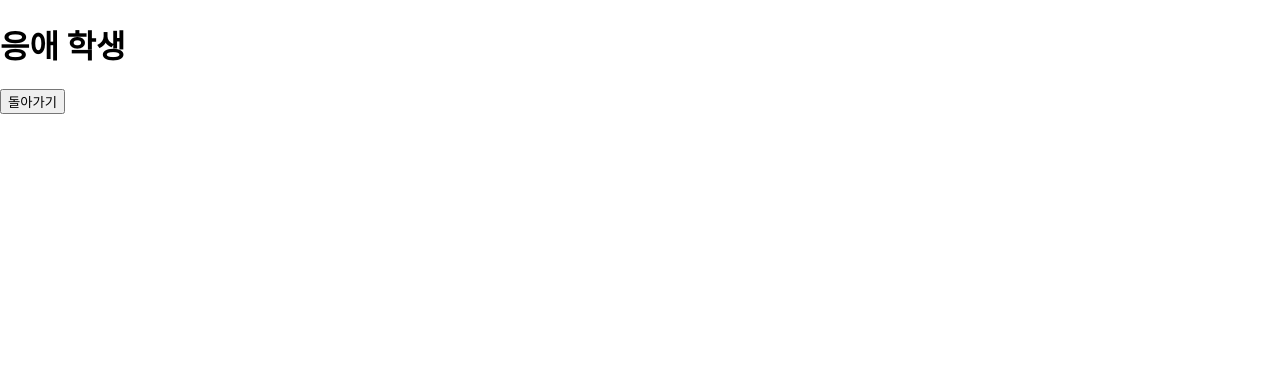
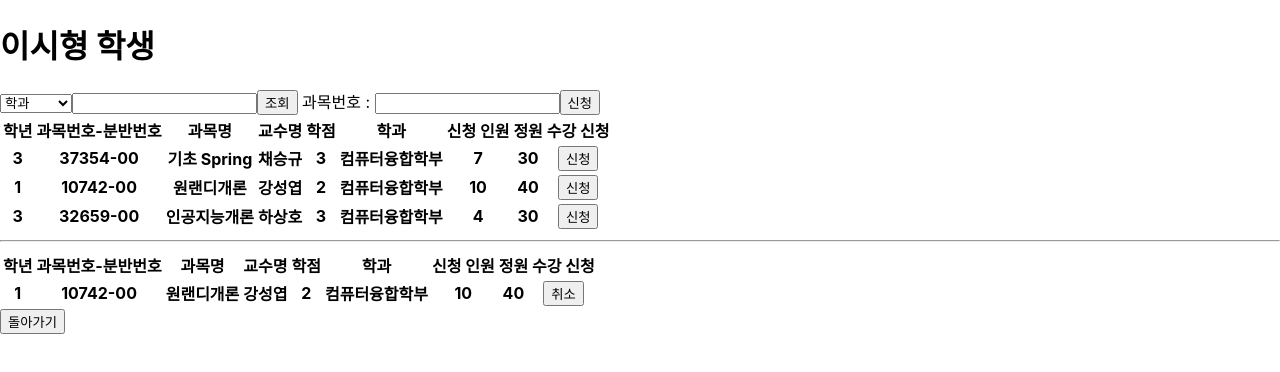
Before and after one commit to DoNotRoughly/1stCnSContest-Front-end, a React (Create React App) app: page / in a window 1280 px wide. Both pictures are taken after a click on the button "제출". Shown: the top 372 px of the page. Built offline with nearby package versions, Linux system fonts and the light colour scheme.

Commit message:
:sparkles: 수강 신청, 수강 취소 구현

```diff
--- a/src/App.tsx
+++ b/src/App.tsx
@@ -2,7 +2,7 @@ import React, { useState } from "react";
 import "./App.css";
 import Login from "./component/Login";
 import MainPage from "./component/MainPage";
-import { EmptyUserData } from "./utill/Types";
+import { EmptyUserData } from "./utill/types";
 
 function App() {
   const [logined, setLogined] = useState(false);
@@ -13,7 +13,11 @@ function App() {
       {!logined ? (
         <Login setLogined={setLogined} setUserData={setUserData} />
       ) : (
-        <MainPage setLogined={setLogined} userData={userData} />
+        <MainPage
+          setLogined={setLogined}
+          userData={userData}
+          setUserData={setUserData}
+        />
       )}
     </div>
   );
--- a/src/component/AdminPage.tsx
+++ b/src/component/AdminPage.tsx
@@ -1,5 +1,5 @@
 import React, { useState } from "react";
-import { UserData } from "../utill/Types";
+import { UserData } from "../utill/types";
 
 // Props 타입 명시
 interface Props {
--- a/src/component/Login.tsx
+++ b/src/component/Login.tsx
@@ -1,5 +1,6 @@
 import React, { useState } from "react";
-import { UserData } from "../utill/Types";
+import { dummyUserData } from "../utill/dummies";
+import { UserData } from "../utill/types";
 
 // Props 타입 명시
 interface Props {
@@ -14,14 +15,7 @@ const Login: React.FC<Props> = ({ setLogined, setUserData }) => {
 
   const testLoginMechanism = () => {
     if (true || (studentId === "201802130" && pw === "990915")) {
-      setUserData({
-        type: "student", // 학생인지 관리자인지, "student" or "admin"
-        id: "201802130", // 학번
-        year: "3", // 학년
-        name: "이시형", // 이름
-        email: "dcd124012@gmail.com", // 이메일
-        applicated: [], // 신청한 과목 리스트
-      });
+      setUserData(dummyUserData);
       setLogined(true);
     } else {
       alert("아이디 또는 비밀번호를 잘못 입력했습니다.");
@@ -30,6 +24,7 @@ const Login: React.FC<Props> = ({ setLogined, setUserData }) => {
 
   return (
     <>
+      <h1>로그인</h1>
       <label>학번: </label>
       <input
         type="text"
--- a/src/component/MainPage.tsx
+++ b/src/component/MainPage.tsx
@@ -1,5 +1,5 @@
-import React, { useState } from "react";
-import { UserData } from "../utill/Types";
+import React from "react";
+import { UserData } from "../utill/types";
 import AdminPage from "./AdminPage";
 import StudentPage from "./StudentPage";
 
@@ -7,14 +7,19 @@ import StudentPage from "./StudentPage";
 interface Props {
   setLogined: (value: boolean) => void;
   userData: UserData;
+  setUserData: (value: UserData) => void;
 }
 
 // 유저 타입에 따라 각각의 메인페이지로 이동.
-const MainPage: React.FC<Props> = ({ setLogined, userData }) => {
+const MainPage: React.FC<Props> = ({ setLogined, userData, setUserData }) => {
   return (
     <>
       {userData.type === "student" ? (
-        <StudentPage setLogined={setLogined} userData={userData} />
+        <StudentPage
+          setLogined={setLogined}
+          userData={userData}
+          setUserData={setUserData}
+        />
       ) : (
         <AdminPage setLogined={setLogined} userData={userData} />
       )}
--- a/src/component/StudentPage.tsx
+++ b/src/component/StudentPage.tsx
@@ -1,17 +1,46 @@
 import React, { useState } from "react";
-import { UserData } from "../utill/Types";
+import { dummyApplied, dummyFiltered } from "../utill/dummies";
+import { Course, EmptyUserData, UserData } from "../utill/types";
+import ApplyByCourseId from "./student/ApplyByCourseId";
+import CourseTable from "./student/CourseTable";
+import Filter from "./student/Filter";
 
 // Props 타입 명시
 interface Props {
   setLogined: (value: boolean) => void;
   userData: UserData;
+  setUserData: (value: UserData) => void;
 }
 
-const StudentPage: React.FC<Props> = ({ setLogined, userData }) => {
+const StudentPage: React.FC<Props> = ({
+  setLogined,
+  userData,
+  setUserData,
+}) => {
+  // const emptyList: Course[] = [];
+  const [filteredCourse, setFilteredCourse] = useState(dummyFiltered);
+  const [applicated, setApplicated] = useState(dummyApplied);
+
   return (
     <>
-      <h1>응애 학생</h1>
-      <button onClick={() => setLogined(false)}>돌아가기</button>
+      <h1>{`${userData.name} 학생`}</h1>
+      <Filter setFilteredCourse={setFilteredCourse} />
+      <ApplyByCourseId setUserData={setUserData} />
+      <CourseTable
+        type={0}
+        courseList={filteredCourse}
+        setUserData={setUserData}
+      />
+      <hr />
+      <CourseTable type={1} courseList={applicated} setUserData={setUserData} />
+      <button
+        onClick={() => {
+          setUserData(EmptyUserData);
+          setLogined(false);
+        }}
+      >
+        {`돌아가기`}
+      </button>
     </>
   );
 };
--- /dev/null
+++ b/src/component/student/ApplyByCourseId.tsx
@@ -0,0 +1,31 @@
+import React, { useState } from "react";
+import { EmptyUserData, UserData } from "../../utill/types";
+
+// Props 타입 명시
+interface Props {
+  setUserData: (value: UserData) => void;
+}
+
+const ApplyByCourseId: React.FC<Props> = ({ setUserData }) => {
+  const [courseId, setCourseId] = useState("");
+
+  const apply = () => {
+    // 통신해서 과목번호를 입력하여 수강신청
+    let data: UserData = EmptyUserData;
+    setUserData(data);
+  };
+
+  return (
+    <>
+      {` 과목번호 : `}
+      <input
+        type="text"
+        value={courseId}
+        onChange={(event) => setCourseId(event.target.value)}
+      />
+      <button onClick={() => apply()}>신청</button>
+    </>
+  );
+};
+
+export default ApplyByCourseId;
--- /dev/null
+++ b/src/component/student/CourseRow.tsx
@@ -0,0 +1,47 @@
+import React, { useState } from "react";
+import { Course, EmptyUserData, UserData } from "../../utill/types";
+
+// Props 타입 명시
+interface Props {
+  type: number;
+  course: Course;
+  setUserData: (value: UserData) => void;
+}
+
+const CourseRow: React.FC<Props> = ({ type, course, setUserData }) => {
+  const apply = () => {
+    // 수강 신청을 보냄
+    let data: UserData = EmptyUserData;
+    setUserData(data);
+  };
+
+  const cancel = () => {
+    // 취소 신청 보냄
+    let data: UserData = EmptyUserData;
+    setUserData(data);
+  };
+
+  return (
+    <tr>
+      <th>{course.year}</th>
+      <th>{course.courseId}</th>
+      <th>{course.name}</th>
+      <th>{course.professor}</th>
+      <th>{course.point}</th>
+      <th>{course.major}</th>
+      <th>{course.studentIds.length}</th>
+      <th>{course.maxPeople}</th>
+      {type ? (
+        <th>
+          <button onClick={cancel}>취소</button>
+        </th>
+      ) : (
+        <th>
+          <button onClick={apply}>신청</button>
+        </th>
+      )}
+    </tr>
+  );
+};
+
+export default CourseRow;
--- /dev/null
+++ b/src/component/student/CourseTable.tsx
@@ -0,0 +1,33 @@
+import React, { useState } from "react";
+import { Course, UserData } from "../../utill/types";
+import CourseRow from "./CourseRow";
+
+// Props 타입 명시
+interface Props {
+  type: number;
+  courseList: Course[];
+  setUserData: (value: UserData) => void;
+}
+
+const CourseTable: React.FC<Props> = ({ type, courseList, setUserData }) => {
+  return (
+    <table>
+      <tr>
+        <th>학년</th>
+        <th>과목번호-분반번호</th>
+        <th>과목명</th>
+        <th>교수명</th>
+        <th>학점</th>
+        <th>학과</th>
+        <th>신청 인원</th>
+        <th>정원</th>
+        <th>수강 신청</th>
+      </tr>
+      {courseList.map((course) => (
+        <CourseRow type={type} course={course} setUserData={setUserData} />
+      ))}
+    </table>
+  );
+};
+
+export default CourseTable;
--- /dev/null
+++ b/src/component/student/Filter.tsx
@@ -0,0 +1,38 @@
+import React, { useState } from "react";
+import { Course } from "../../utill/types";
+
+// Props 타입 명시
+interface Props {
+  setFilteredCourse: (value: Course[]) => void;
+}
+
+const Filter: React.FC<Props> = ({ setFilteredCourse }) => {
+  const [value, setValue] = useState("");
+
+  const getFilteredCourses = () => {
+    // 통신해서 필터된 과목 받아오기
+    let data: Course[] = [];
+    alert("과목을 조회합니다.");
+    setFilteredCourse(data);
+  };
+
+  return (
+    <>
+      <select>
+        <option>학과</option>
+        <option>학년</option>
+        <option>교수이름</option>
+        <option>과목명</option>
+        <option>과목번호</option>
+      </select>
+      <input
+        type="text"
+        value={value}
+        onChange={(event) => setValue(event.target.value)}
+      />
+      <button onClick={() => getFilteredCourses()}>조회</button>
+    </>
+  );
+};
+
+export default Filter;
--- a/src/utill/Types.ts
+++ b/src/utill/Types.ts
@@ -1,45 +1,36 @@
 // 타입 정의
 export interface UserData {
+  userId: string; // 학번 혹은 관리자번호
   type: string; // 학생인지 관리자인지, "student" or "admin"
-  id: string; // 학번 혹은 관리자번호
   year?: string; // 학년
   name?: string; // 이름
   email?: string; // 이메일
-  applicated?: CourseID[]; // 신청한 과목 번호 리스트
-}
-
-export interface CourseID {
-  id: string; // 과목 번호
-  division: string; // 분반 번호
+  applicated?: string[]; // 신청한 과목의 키번호
 }
 
 export interface Course {
-  courseId: CourseID;
+  courseId: string; // 과목번호-분반번호
   point: number; // 학점
   major: string; // 학과
   year: string; // 학년
   professor: string; // 교수
   name: string; // 과목 이름
   maxPeople: number; // 총원
-  studentIds: string[]; // 현재 신청 인원의 학번들
+  studentIds: number[]; // 현재 신청 인원의 키번호
 }
 
 // 각 타입에 의한 null값 정의
 export const EmptyUserData: UserData = {
+  userId: "",
   type: "",
-  id: "",
 };
-export const EmptyCourseId = {
-  id: "",
-  division: "",
-};
-export const EmptyCourse = {
-  courseId: EmptyCourseId,
-  division: "",
+export const EmptyCourse: Course = {
+  courseId: "",
+  point: 0,
   major: "",
   year: "",
   professor: "",
   name: "",
   maxPeople: 0,
-  currentPeople: 0,
+  studentIds: [],
 };
--- /dev/null
+++ b/src/utill/dummies.ts
@@ -0,0 +1,56 @@
+import { Course, UserData } from "./types";
+
+export const dummyUserData: UserData = {
+  userId: "201802130", // 학번
+  type: "student", // 학생인지 관리자인지, "student" or "admin"
+  year: "3", // 학년
+  name: "이시형", // 이름
+  email: "dcd124012@gmail.com", // 이메일
+  applicated: [], // 신청한 과목 리스트
+};
+
+export const dummyFiltered: Course[] = [
+  {
+    courseId: "37354-00",
+    point: 3,
+    major: "컴퓨터융합학부",
+    year: "3",
+    professor: "채승규",
+    name: "기초 Spring",
+    maxPeople: 30,
+    studentIds: [3, 2, 3, 2, 1, 2, 2],
+  },
+  {
+    courseId: "10742-00",
+    point: 2,
+    major: "컴퓨터융합학부",
+    year: "1",
+    professor: "강성엽",
+    name: "원랜디개론",
+    maxPeople: 40,
+    studentIds: [123, 34, 231, 24, 24, 24, 52, 574, 2345, 342],
+  },
+  {
+    courseId: "32659-00",
+    point: 3,
+    major: "컴퓨터융합학부",
+    year: "3",
+    professor: "하상호",
+    name: "인공지능개론",
+    maxPeople: 30,
+    studentIds: [4, 3, 2, 1],
+  },
+];
+
+export const dummyApplied: Course[] = [
+  {
+    courseId: "10742-00",
+    point: 2,
+    major: "컴퓨터융합학부",
+    year: "1",
+    professor: "강성엽",
+    name: "원랜디개론",
+    maxPeople: 40,
+    studentIds: [123, 34, 231, 24, 24, 24, 52, 574, 2345, 342],
+  },
+];
```
